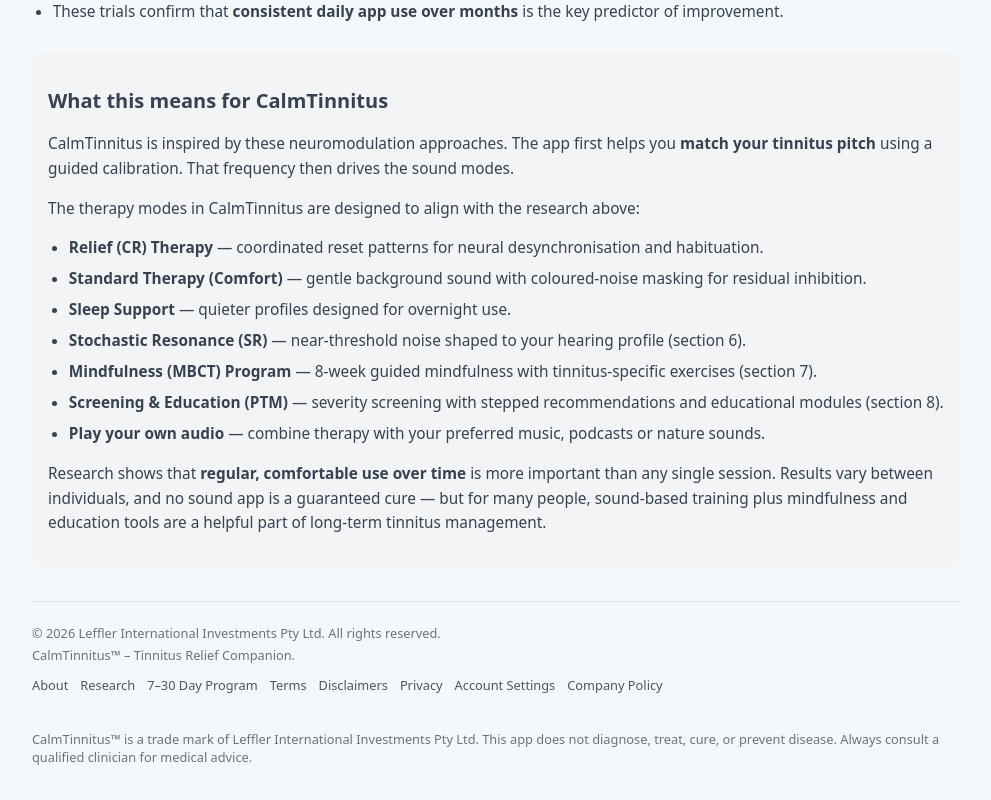
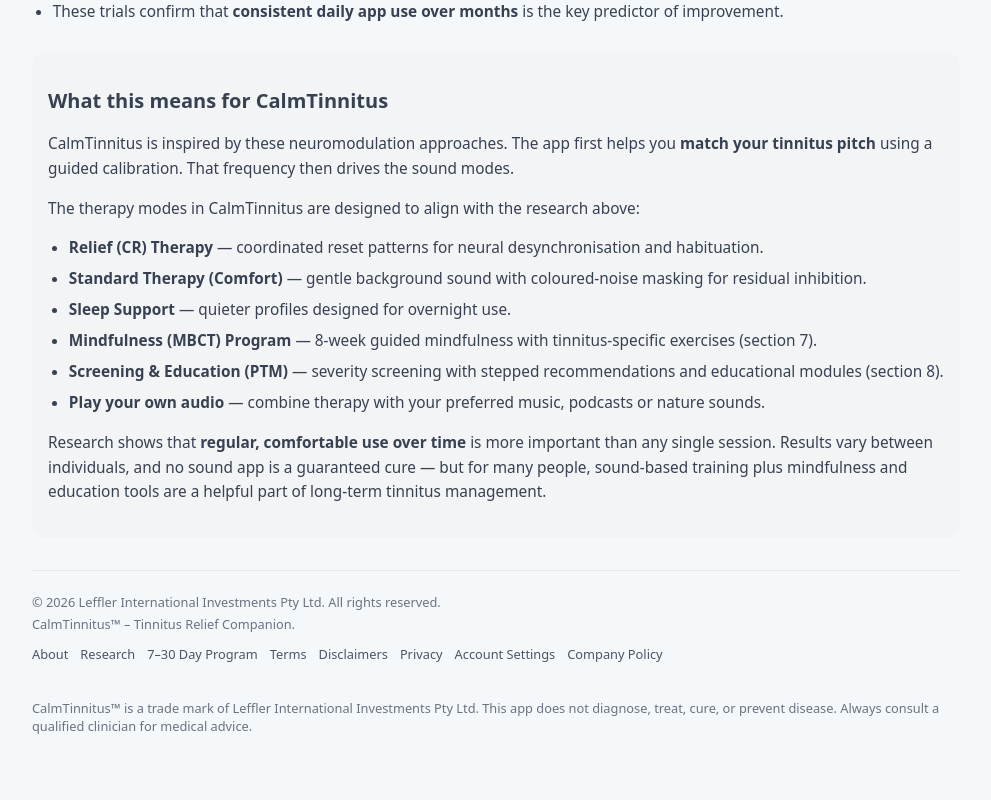
Before and after one commit to danyaffa/CalmTinnitus, a Next.js app: page /research in a window 1280 px wide. Shown: the part 2779-3579 px from the top of the page, without its empty margins (144-1135 px from the left). After the commit the page ends 3554 px from the top, so only its background shows below. Built offline with nearby package versions, Linux system fonts and the light colour scheme; no server answers.

Commit message:
Update page.tsx

```diff
--- a/app/research/page.tsx
+++ b/app/research/page.tsx
@@ -315,7 +315,6 @@ export default function ResearchPage() {
           <li><strong>Relief (CR) Therapy</strong> &mdash; coordinated reset patterns for neural desynchronisation and habituation.</li>
           <li><strong>Standard Therapy (Comfort)</strong> &mdash; gentle background sound with coloured-noise masking for residual inhibition.</li>
           <li><strong>Sleep Support</strong> &mdash; quieter profiles designed for overnight use.</li>
-          <li><strong>Stochastic Resonance (SR)</strong> &mdash; near-threshold noise shaped to your hearing profile (section 6).</li>
           <li><strong>Mindfulness (MBCT) Program</strong> &mdash; 8-week guided mindfulness with tinnitus-specific exercises (section 7).</li>
           <li><strong>Screening &amp; Education (PTM)</strong> &mdash; severity screening with stepped recommendations and educational modules (section 8).</li>
           <li><strong>Play your own audio</strong> &mdash; combine therapy with your preferred music, podcasts or nature sounds.</li>
```
